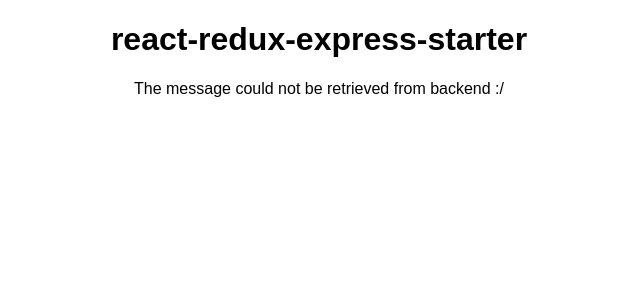
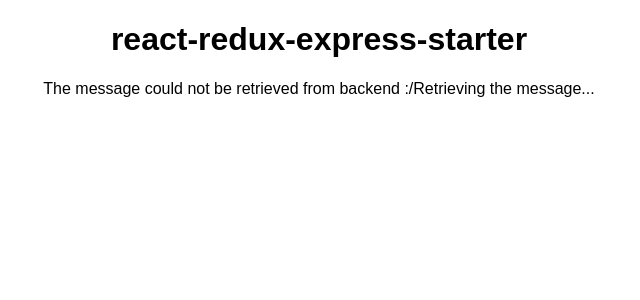
Before and after one commit to skhan2020/orange_react_frontend, a React (Create React App) app: page / in a window 1280 px wide. Shown: the top 300 px of the page, without its empty margins (321-961 px from the left). Built offline with nearby package versions, Linux system fonts and the light colour scheme; no server answers.

Commit message:
chore: add selectors

```diff
--- a/src/Store.js
+++ /dev/null
@@ -1,16 +0,0 @@
-import {createStore, combineReducers, applyMiddleware} from "redux";
-import { logger } from 'redux-logger'
-
-import hskReducer from "./reducers/Reducer";
-
-var middleware = []
-if (process.env.NODE_ENV !== 'production')
-  middleware.push(logger)
-
-export default createStore(
-    combineReducers({
-      hskReducer: hskReducer,
-    }),
-    {},
-    applyMiddleware(...middleware)
-);
--- a/src/components/App.js
+++ /dev/null
@@ -1,69 +0,0 @@
-import React, { Component } from 'react';
-import axios from 'axios'
-import { connect } from "react-redux";
-import '../css/App.css';
-import { setMessageFromBackend, startLoadingMessageFromBackend, stopLoadingMessageFromBackend } from '../actions/actions'
-
-
-class App extends Component {
-
-  componentDidMount() {
-    this.getMessageFromBackend()
-  }
-
-  getMessageFromBackend() {
-    let props = this.props;
-    props.startLoadingMessageFromBackend()
-    axios.get('/hello')
-      .then((resp) => {
-        props.setMessageFromBackend(resp.data.message)
-      })
-      .catch(function (error) {
-        console.log(error)
-        props.stopLoadingMessageFromBackend()
-      });
-  }
-
-  render() {
-    let message = this.props.message;
-    return (
-      <div className="app-container">
-        <h1 className="app-title">react-redux-express-starter</h1>
-        {
-          !this.props.isCallingBackend && !!message && ("The backend was successfully called. Its message is: " + message)
-        }
-        {
-          !this.props.isCallingBackend && !message && "The message could not be retrieved from backend :/"
-        }
-        {
-          this.props.isCallingBackend && "Retrieving the message..."
-        }
-      </div>
-    );
-  }
-
-}
-
-const mapStateToProps = (state) => {
-  let r = state.hskReducer;
-  return {
-    message: r.message,
-    isCallingBackend: r.isCallingBackend,
-  };
-};
-
-const mapDispatchToProps = (dispatch) => {
-  return {
-    setMessageFromBackend: (message) => {
-      dispatch(setMessageFromBackend(message));
-    },
-    startLoadingMessageFromBackend: () => {
-      dispatch(startLoadingMessageFromBackend());
-    },
-    stopLoadingMessageFromBackend: () => {
-      dispatch(stopLoadingMessageFromBackend());
-    },
-  };
-};
-
-export default connect(mapStateToProps, mapDispatchToProps)(App);
--- /dev/null
+++ b/src/components/app.js
@@ -0,0 +1,60 @@
+import React, { Component } from 'react'
+import axios from 'axios'
+import { connect } from 'react-redux'
+import '../css/App.css'
+import {
+  setMessageFromBackend,
+  startLoadingMessageFromBackend,
+  stopLoadingMessageFromBackend,
+} from '../actions/actions'
+import { getMessage, isCallingBackend, wasBackendCalledSuccessful } from '../selectors/selectors'
+
+class App extends Component {
+  componentDidMount() {
+    this.getMessageFromBackend()
+  }
+
+  getMessageFromBackend() {
+    let props = this.props
+    props.startLoadingMessageFromBackend()
+    axios
+      .get('/hello')
+      .then((resp) => {
+        props.setMessageFromBackend(resp.data.message)
+      })
+      .catch(function (error) {
+        console.log(error)
+        props.stopLoadingMessageFromBackend()
+      })
+  }
+
+  render() {
+    const { isCallingBackend, message, wasBackendCalledSuccessful } = this.props
+    return (
+      <div className='app-container'>
+        <h1 className='app-title'>react-redux-express-starter</h1>
+        {wasBackendCalledSuccessful && 'The backend was successfully called. Its message is: ' + message}
+        {!wasBackendCalledSuccessful && 'The message could not be retrieved from backend :/'}
+        {isCallingBackend && 'Retrieving the message...'}
+      </div>
+    )
+  }
+}
+
+const mapStateToProps = (state) => {
+  return {
+    wasBackendCalledSuccessful: wasBackendCalledSuccessful(state),
+    isCallingBackend: isCallingBackend(state),
+    message: getMessage(state),
+  }
+}
+
+const mapDispatchToProps = () => {
+  return {
+    setMessageFromBackend,
+    startLoadingMessageFromBackend,
+    stopLoadingMessageFromBackend,
+  }
+}
+
+export default connect(mapStateToProps, mapDispatchToProps)(App)
--- a/src/index.js
+++ b/src/index.js
@@ -1,10 +1,10 @@
 import React from 'react';
 import ReactDOM from 'react-dom';
 import './index.css';
-import App from './components/App';
+import App from './components/app';
 import registerServiceWorker from './registerServiceWorker';
 import { Provider } from "react-redux";
-import store from "./Store";
+import store from "./store";
 
 ReactDOM.render(
   <Provider store={store}>
--- /dev/null
+++ b/src/selectors/selectors.js
@@ -0,0 +1,15 @@
+const getMainReducer = (state) => {
+  return state.mainReducer
+}
+
+export const getMessage = (state) => {
+  return getMainReducer(state).message
+}
+
+export const isCallingBackend = (state) => {
+  return getMainReducer(state).isCallingBackend
+}
+
+export const wasBackendCalledSuccessful = (state) => {
+  return !isCallingBackend(state) && getMessage(state)
+}
--- /dev/null
+++ b/src/store.js
@@ -0,0 +1,15 @@
+import { applyMiddleware, combineReducers, createStore } from 'redux'
+import { logger } from 'redux-logger'
+
+import mainReducer from './reducers/reducer'
+
+const middleware = []
+if (process.env.NODE_ENV !== 'production') middleware.push(logger)
+
+export default createStore(
+  combineReducers({
+    mainReducer,
+  }),
+  {},
+  applyMiddleware(...middleware)
+)
```
Also changed, not shown: package.json (+8 -0 lines), src/reducers/reducer.js (renamed from src/reducers/Reducer.js), 2 other files (tests, documents, lock files or other folders).
